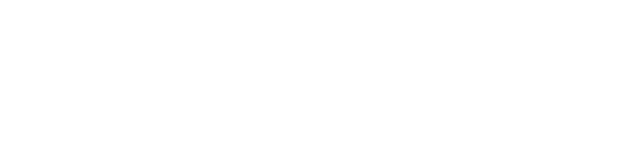
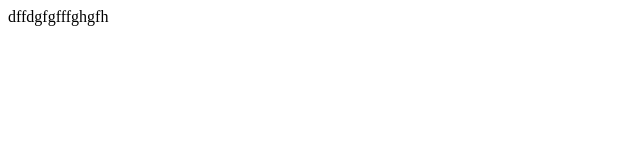
Before and after one commit to jinalsuhagiya/githubsikhav, a plain HTML site: page jigu.html in a window 1280 px wide. Shown: the whole page, without its empty margins (0-640 px from the left). Drawn offline with Linux system fonts and the light colour scheme.

Commit message:
sfdfdfdddfdff

```diff
--- a/jigu.html
+++ b/jigu.html
@@ -6,6 +6,6 @@
     <title>Document</title>
 </head>
 <body>
-
+    dffdgfgfffghgfh
 </body>
 </html>
```
